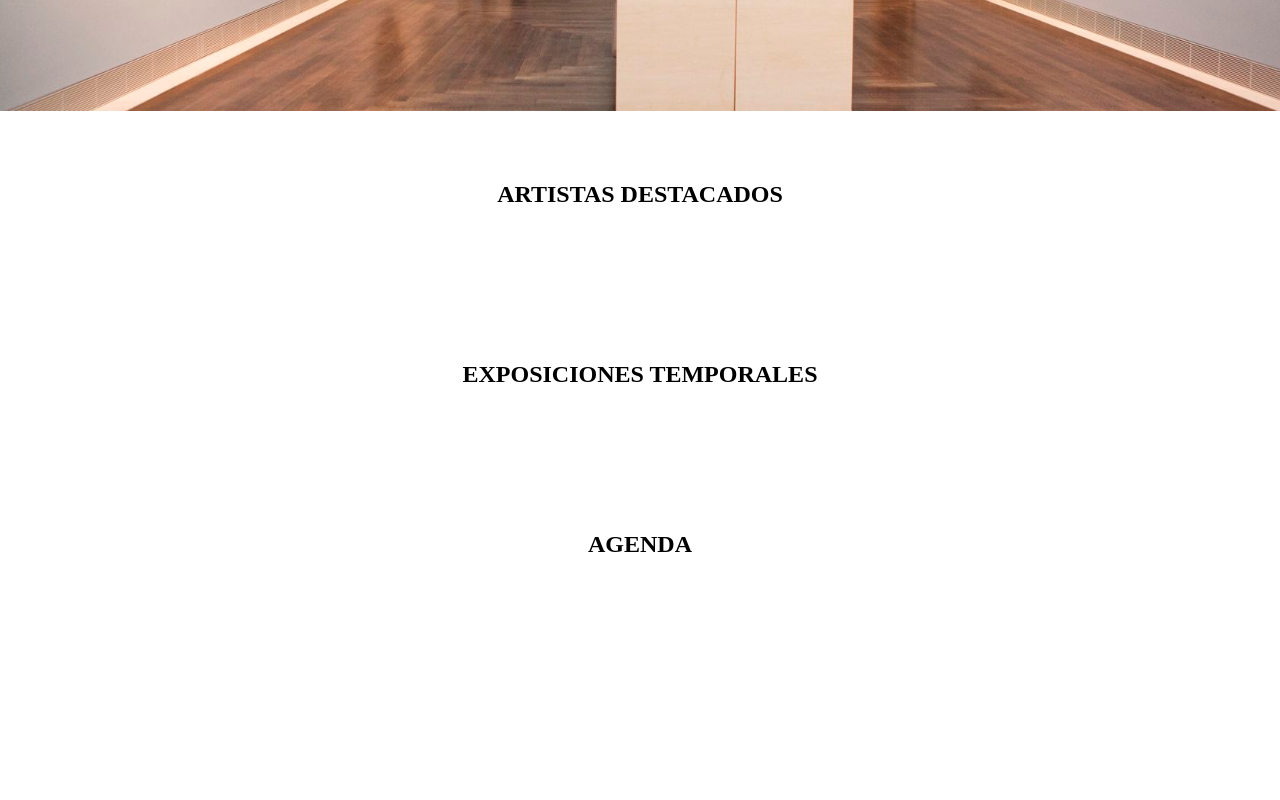
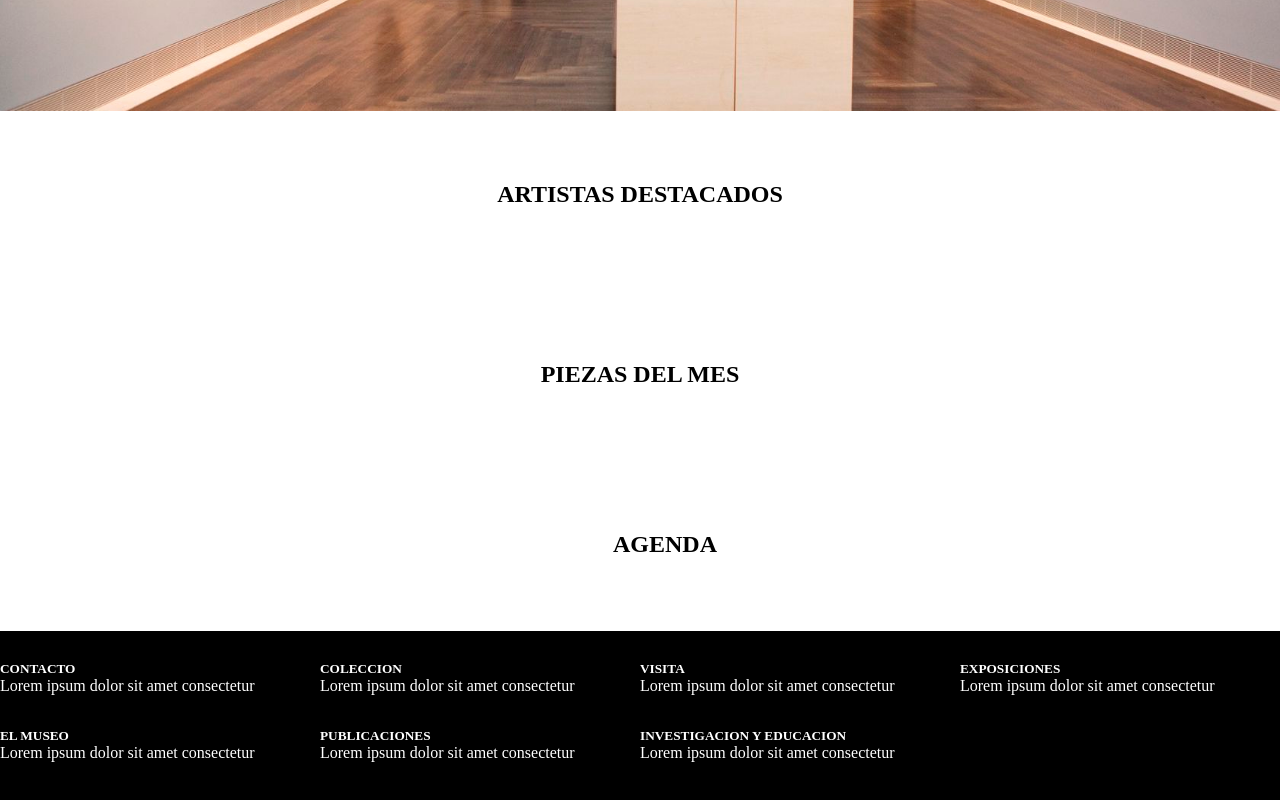
Before and after one commit to Roque156/Dashboard, a plain HTML site: page index.html in a window 1280 px wide. Shown: the part 426-1226 px from the top of the page. Before the commit the page ends 984 px from the top, so only its background shows below. Drawn offline with Linux system fonts and the light colour scheme; no server answers.

Commit message:
Se termina las secciones del index, falta un poco mas de diseño

```diff
--- a/agenda.js
+++ b/agenda.js
@@ -20,7 +20,11 @@ export const getAge = async ()=>{
                 if(w<3){
                     w++;
                     agenUI.innerHTML +=`
-                    <img width="200px" src='${data.primaryImageSmall}'>
+                    <div class="contenido">
+                            <img width="350px" height="500px" src='${data.primaryImageSmall}'>
+                            <h4 class="text">'${data.classification}'</h4>
+                            <h4 class="text">'${data.title}'</h4>
+                    </div>
                     `
                     getAge();
                 }
--- a/estilos.css
+++ b/estilos.css
@@ -78,3 +78,35 @@ a{
     border-radius: 15px;
     cursor:pointer;
 }
+.bio{
+    text-align: center;
+}
+.agenda{
+    margin:0px auto;
+    margin-left: 120px;
+    width: 70%;
+    display:grid;
+    gap: 20px;
+    grid-template-columns: repeat(3,350px);
+    grid-template-rows: 150px 1fr;
+}
+#age{
+    grid-column: 1 / -1;
+}
+.agenda >img{
+    width: 100%;
+    height: 90%;
+    border-radius: 55px;
+    cursor:pointer;
+}
+.pie{
+    background-color: black;
+    height: 200px;
+    color: white;
+    display: grid;
+    grid-template-columns: repeat(4,1fr);
+    grid-template-rows: repeat(3,1fr);
+}
+.pie >div{
+    margin-top: 30px;
+}
--- a/index.html
+++ b/index.html
@@ -29,13 +29,40 @@
                 </div>
             </main>
             <div class="temporales">
-                <h2 id="temp">EXPOSICIONES TEMPORALES</h2>
+                <h2 id="temp">PIEZAS DEL MES</h2>
             </div>
             <div class="agenda">
                 <h2 id="age">AGENDA</h2>
             </div>
             <footer class="pie">
-
+                <div id="contacto">
+                    <h5>CONTACTO</h5>
+                    <p>Lorem ipsum dolor sit amet consectetur </p>
+                </div>
+                <div id="coleccion">
+                    <h5>COLECCION</h5>
+                    <p>Lorem ipsum dolor sit amet consectetur </p>
+                </div>
+                <div id="visita">
+                    <h5>VISITA</h5>
+                    <p>Lorem ipsum dolor sit amet consectetur </p>
+                </div>
+                <div id="exposiciones">
+                    <h5>EXPOSICIONES</h5>
+                    <p>Lorem ipsum dolor sit amet consectetur </p>
+                </div>
+                <div id="elmuseo">
+                    <h5>EL MUSEO</h5>
+                    <p>Lorem ipsum dolor sit amet consectetur </p>
+                </div>
+                <div id="publicaciones">
+                    <h5>PUBLICACIONES</h5>
+                    <p>Lorem ipsum dolor sit amet consectetur </d>
+                </div>
+                <div id="investigacion">
+                    <h5>INVESTIGACION Y EDUCACION</h5>
+                    <p>Lorem ipsum dolor sit amet consectetur </p>
+                </div>
             </footer>
 
         </div>
--- a/temporal.js
+++ b/temporal.js
@@ -21,8 +21,9 @@ export const getTemp = async ()=>{
                     t++;
                     temporalUI.innerHTML +=`
                     <div class="temporal">
-                        <img width="200px" src='${data.primaryImageSmall}'>
-                        <h4 class="bio">'${data.artistDisplayBio}'</h4>
+                        <img src='${data.primaryImageSmall}'>
+                        <h4 class="bio">'${data.department}'</h4>
+                        <h4 class="bio">'${data.title}'</h4>
                     </div>
                     `
                     getTemp();
```
